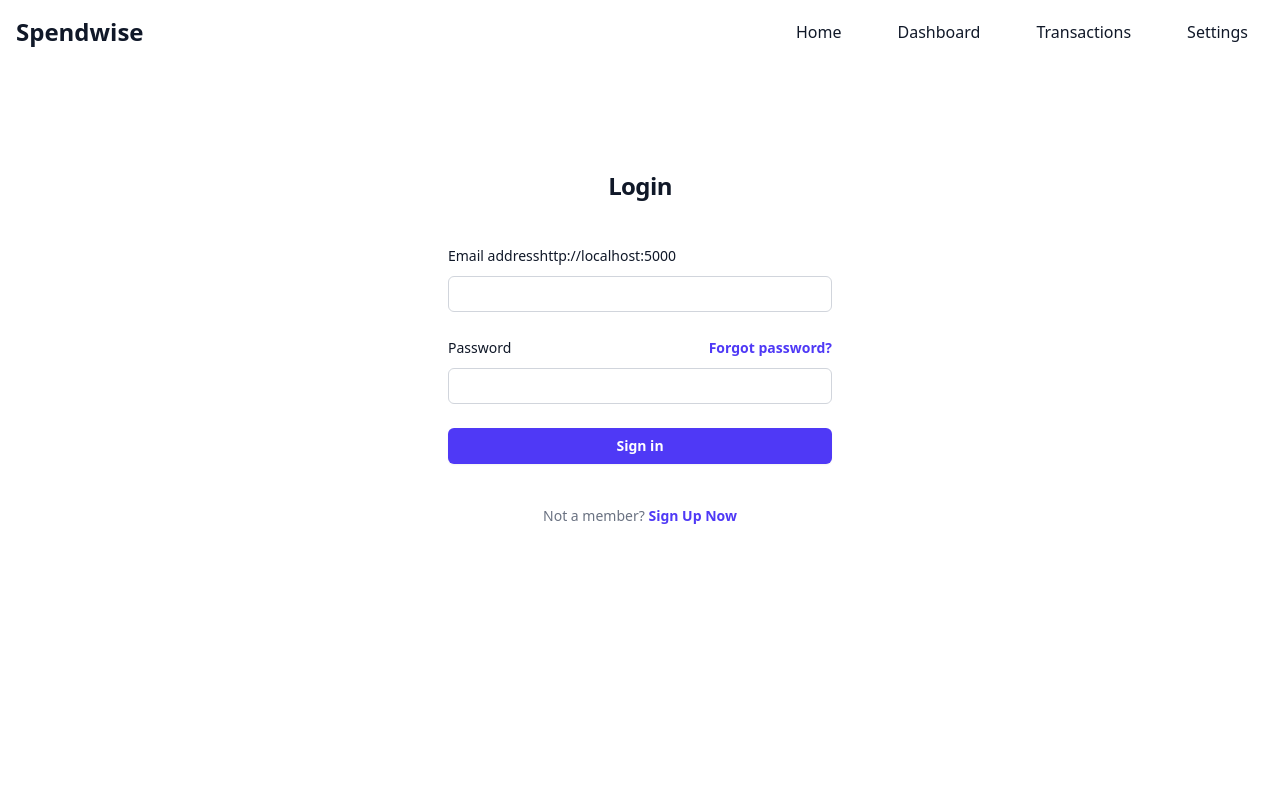
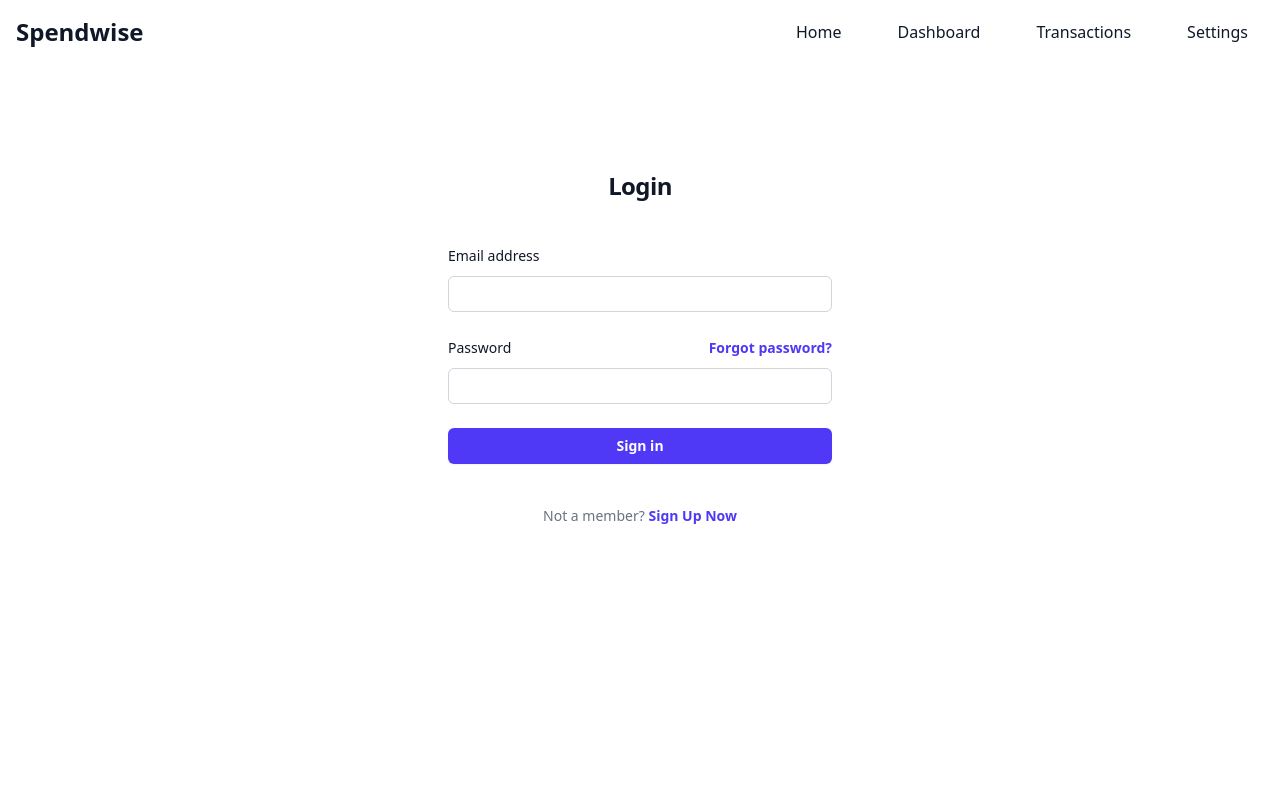
Before and after one commit to shashwat12965512001/spendwise-web, a Next.js app: page /login in a window 1280 px wide. Shown: the top 800 px of the page. Built offline with nearby package versions, Linux system fonts and the light colour scheme.

Commit message:
Remove API_BASE_URL display from login page and handle readiness state on signup error

```diff
--- a/src/app/login/page.jsx
+++ b/src/app/login/page.jsx
@@ -90,7 +90,6 @@ export default () => {
                         <div>
                             <label htmlFor="email" className="block text-sm/6 font-medium text-gray-900">
                                 Email address
-                                {API_BASE_URL}
                             </label>
                             <div className="mt-2">
                                 <input
--- a/src/app/signup/page.jsx
+++ b/src/app/signup/page.jsx
@@ -47,6 +47,7 @@ export default () => {
             const data = await response.json();
             if (!response.ok) {
                 setresultError(data.error || "Failed to add user"); // Use error message from response
+                setReady(true);
                 return;
             }
 
```
